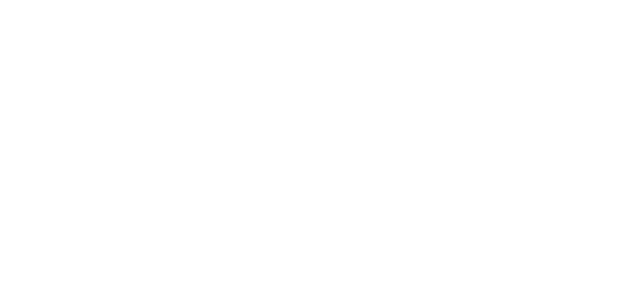
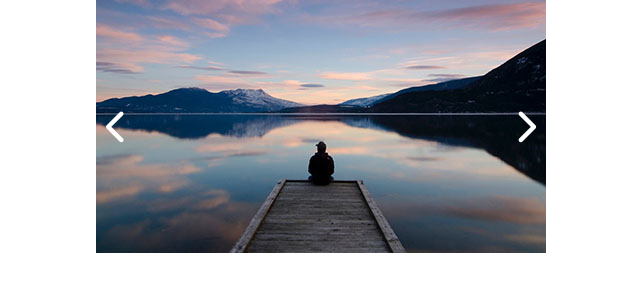
Before and after one commit to SaraG94/js-array-carousel, a plain HTML site: page index.html in a window 1280 px wide. Shown: the whole page, without its empty margins (319-959 px from the left). Drawn offline with Linux system fonts and the light colour scheme.

Commit message:
FEAT html structure + style css

```diff
--- a/css/style.css
+++ b/css/style.css
@@ -0,0 +1,54 @@
+/********generale*********/
+*{
+    margin: 0;
+    padding: 0;
+    box-sizing: border-box;
+}
+
+img{
+    width: 100%;
+}
+
+/*******struttura*******/
+
+section{
+    max-width: 1000px;
+    margin: 0 auto;
+    display: flex;
+    justify-content: center;
+}
+
+.carosello{
+    position: relative;
+}
+
+/******carosello********/
+.photo img{
+    aspect-ratio: 16/9;
+	object-fit: cover;
+	object-position: center;
+}
+
+.carosello .photo{
+    display: none;
+}
+
+.carosello .active{
+    display: block;
+}
+
+.button-arrow{
+    position: absolute;
+    top: 50%;
+    transform: translateY(-50%);
+    font-size: 35px;
+    color: white;
+}
+
+.arrow-left{
+    left: 10px;
+}
+
+.arrow-right{
+    right: 10px;
+}
--- a/index.html
+++ b/index.html
@@ -9,9 +9,41 @@
     <title>Carosello di immagini</title>
 </head>
 <body>
+    <!--contenuto-->
+    <section>
+        <div class="carosello">
+            <div class="photo active">
+                <img src="./img/01.jpg" alt="">
+            </div>
+
+            <div class="photo">
+                <img src="./img/02.jpg" alt="">
+            </div>
+
+            <div class="photo">
+                <img src="./img/03.jpg" alt="">
+            </div>
+
+            <div class="photo">
+                <img src="./img/04.jpg" alt="">
+            </div>
+
+            <div class="photo">
+                <img src="./img/05.jpg" alt="">
+            </div>
 
 
+            <div class="button-arrow arrow-left">
+                <i class="fa-solid fa-chevron-left"></i>
+            </div>
 
+            <div class="button-arrow arrow-right">
+                <i class="fa-solid fa-chevron-right"></i>
+            </div>
+        </div>
+    </section>
+
+    <!--java-->
     <script src="./JS/app.js"></script>
 </body>
 </html>
```
